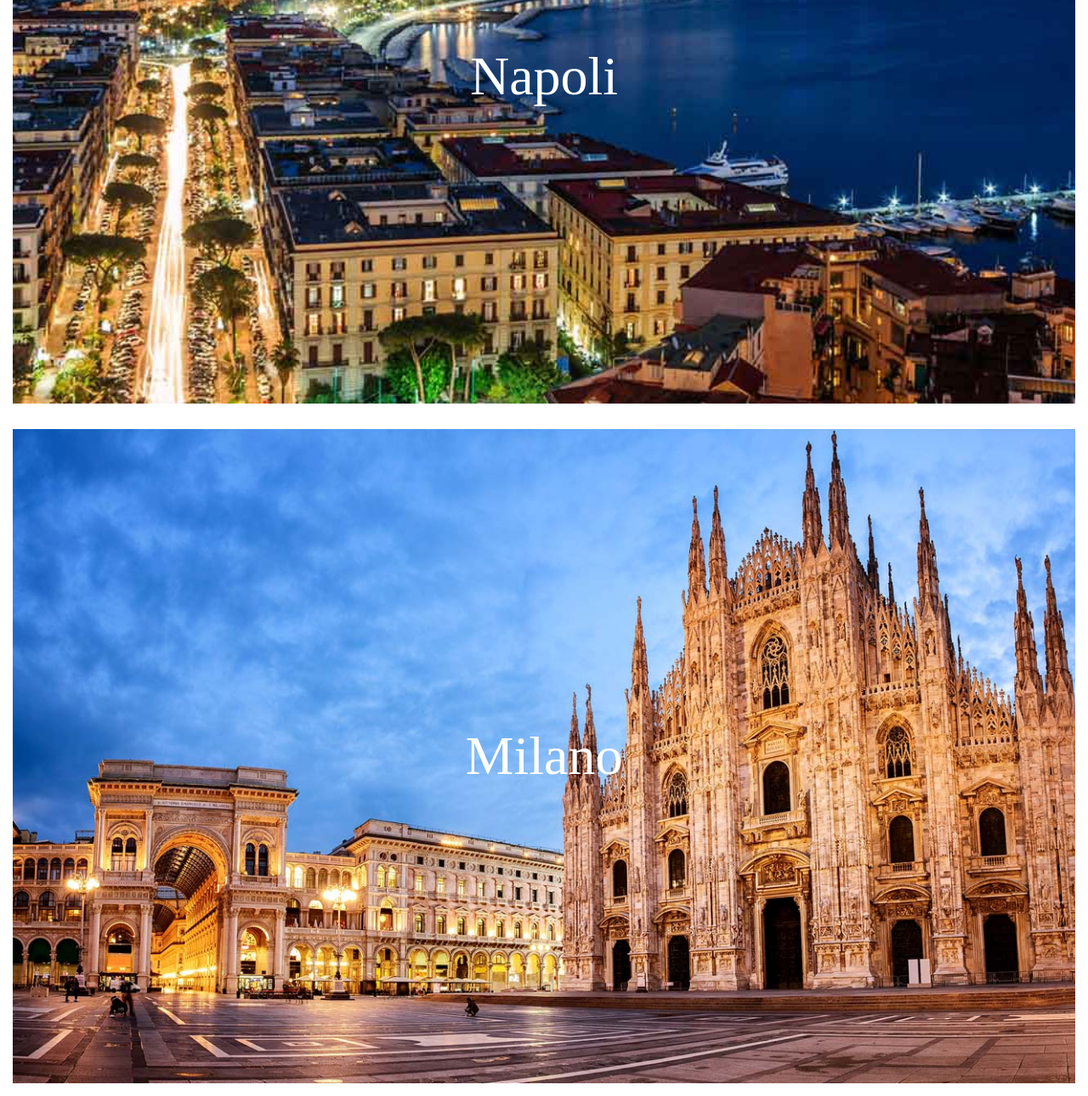
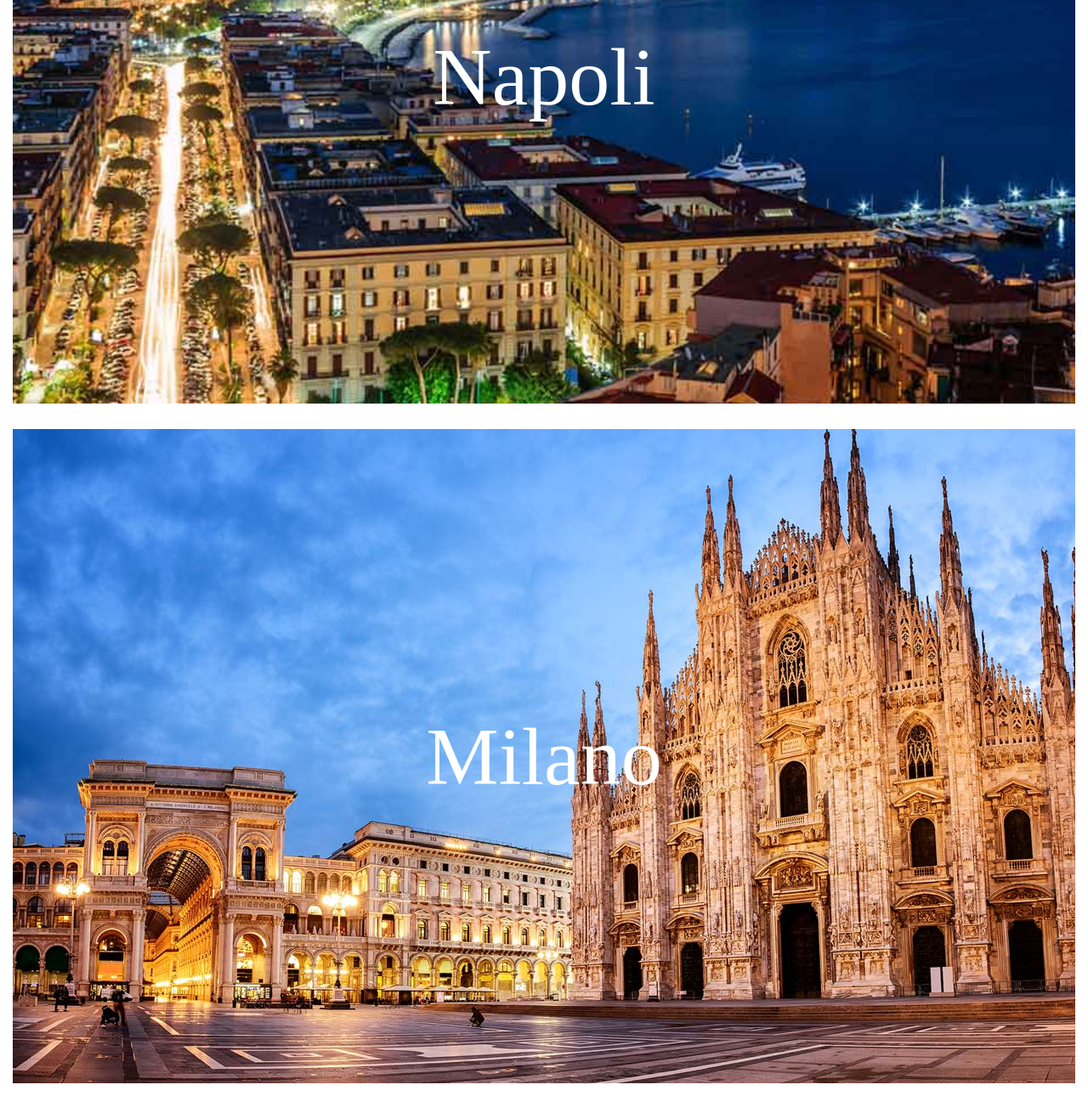
Before and after one commit to AndreaIglio/htmlcss-airbnb, a plain HTML site: page index.html in a window 1280 px wide. Shown: the part 1110-2400 px from the top of the page at 85% size. Drawn offline with Linux system fonts and the light colour scheme.

Commit message:
Added special css selectors
i added some special css selectors to be able to remove the three different "id" of the cities like id="roma"...

```diff
--- a/assets/css/style.css
+++ b/assets/css/style.css
@@ -17,34 +17,35 @@
   position: absolute;
   left: 50%;
   top: 50%;
-  transform: translate(-50%,-50%);
-  font-size: 4em;
+  transform: translate(-50%, -50%);
+  font-size: 6em;
   color: rgba(255, 255, 255);
+  background-size: cover;
 }
 
-/* div.background:nth-child(2) {
-    background-image: url('../img/napoli.jpg');
-} */
-
 /* ROMA */
-/* div.background:first-child {
-    background-image: url('../img/roma.jpg');
-} */
-#roma {
+section.cities:first-child {
   background-image: url('../img/roma.jpg');
+  background-size: cover;
 }
 
 /* /ROMA */
 /* NAPOLI */
-#napoli {
-background-image: url('../img/napoli.jpg');
+section.cities:nth-child(2) {
+  background-image: url('../img/napoli.jpg');
+  background-size: cover;
+
 }
 
 /* /NAPOLI */
 /* MILANO */
-#milano {
+section.cities:last-child {
   background-image: url('../img/milano.jpg');
+  background-size: cover;
+
 }
 
 /* /MILANO */
+
+
 /* /MAIN */
--- a/index.html
+++ b/index.html
@@ -14,7 +14,7 @@
   <main>
 
     <!-- ROMA -->
-    <section class="first_city">
+    <section class="cities">
       <div class="background" id="roma">
         <div class="city">
           Roma
@@ -27,7 +27,7 @@
 
 
     <!-- NAPOLI -->
-    <section class="second_city">
+    <section class="cities">
       <div class="background" id="napoli">
         <div class="city">
           Napoli
@@ -39,7 +39,7 @@
 
 
     <!-- MILANO -->
-    <section class="third_city">
+    <section class="cities">
       <div class="background" id="milano">
         <div class="city">
           Milano
```
